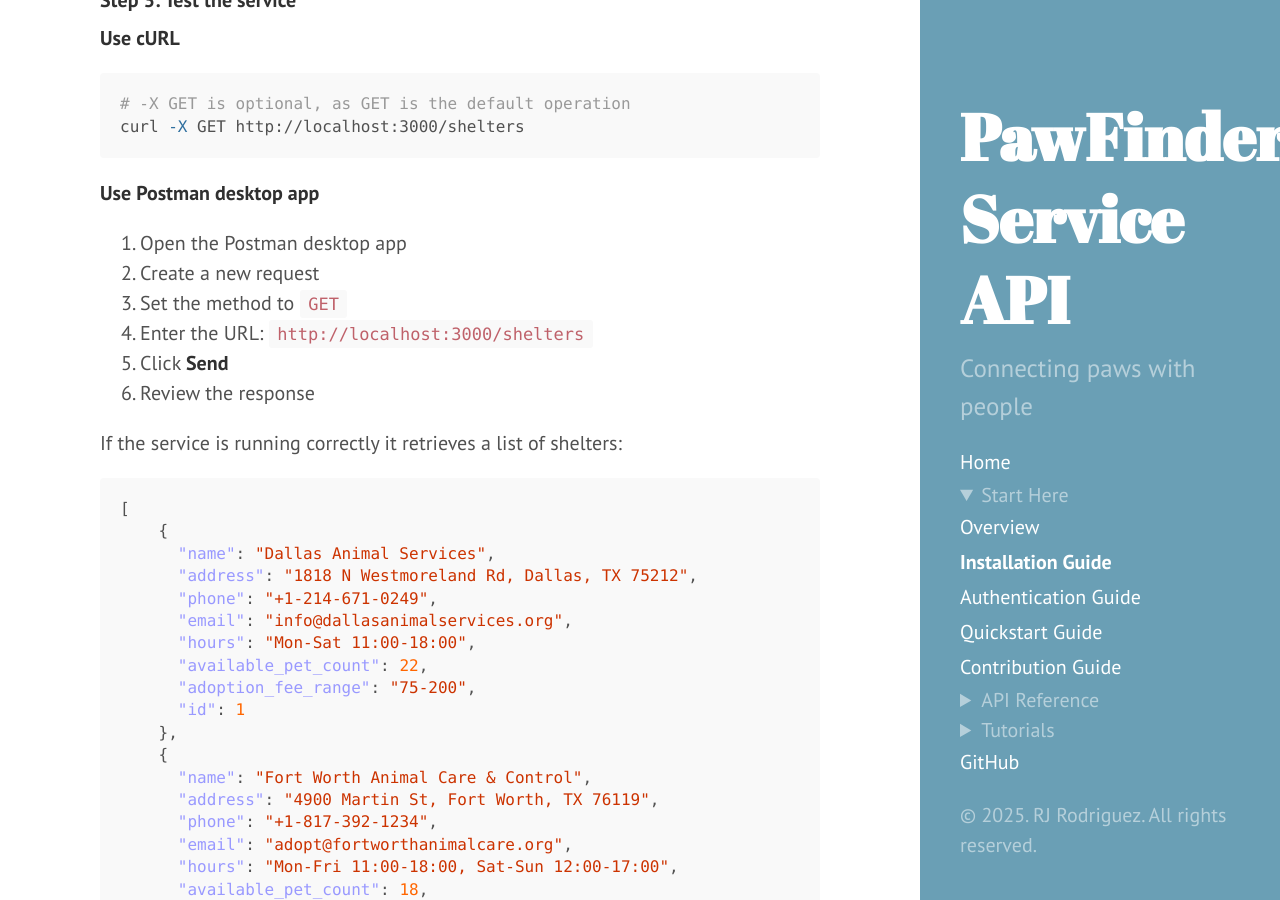
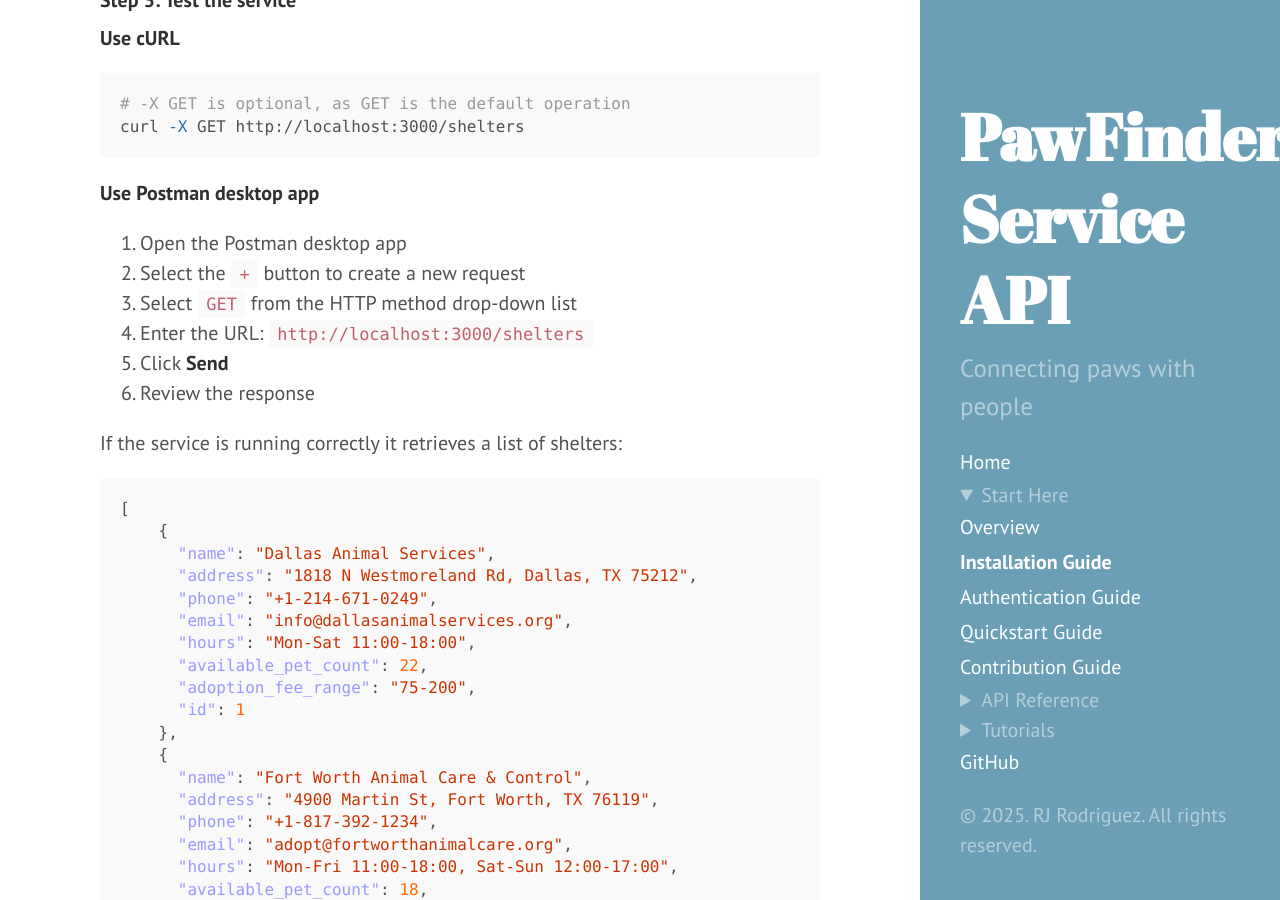
Before and after one commit to rhyannonjoy/pawfinder-service, a Jekyll site: the page built from docs/overview/installation-guide.md, in a window 1280 px wide and 900 px high, scrolled down 2847 px. Built offline with Jekyll 4.4.1, drawn with Linux system fonts in a browser that asks for light colours.

Commit message:
docs(overview): standardize steps

```diff
--- a/docs/overview/installation-guide.md
+++ b/docs/overview/installation-guide.md
@@ -146,8 +146,8 @@ curl -X GET http://localhost:3000/shelters
 **Use Postman desktop app**
 
 1. Open the Postman desktop app
-2. Create a new request
-3. Set the method to `GET`
+2. Select the `+` button to create a new request
+3. Select `GET` from the HTTP method drop-down list
 4. Enter the URL: `http://localhost:3000/shelters`
 5. Click **Send**
 6. Review the response
```
Also changed, not shown: docs/overview/quickstart-guide.md (+1 -1 lines).
